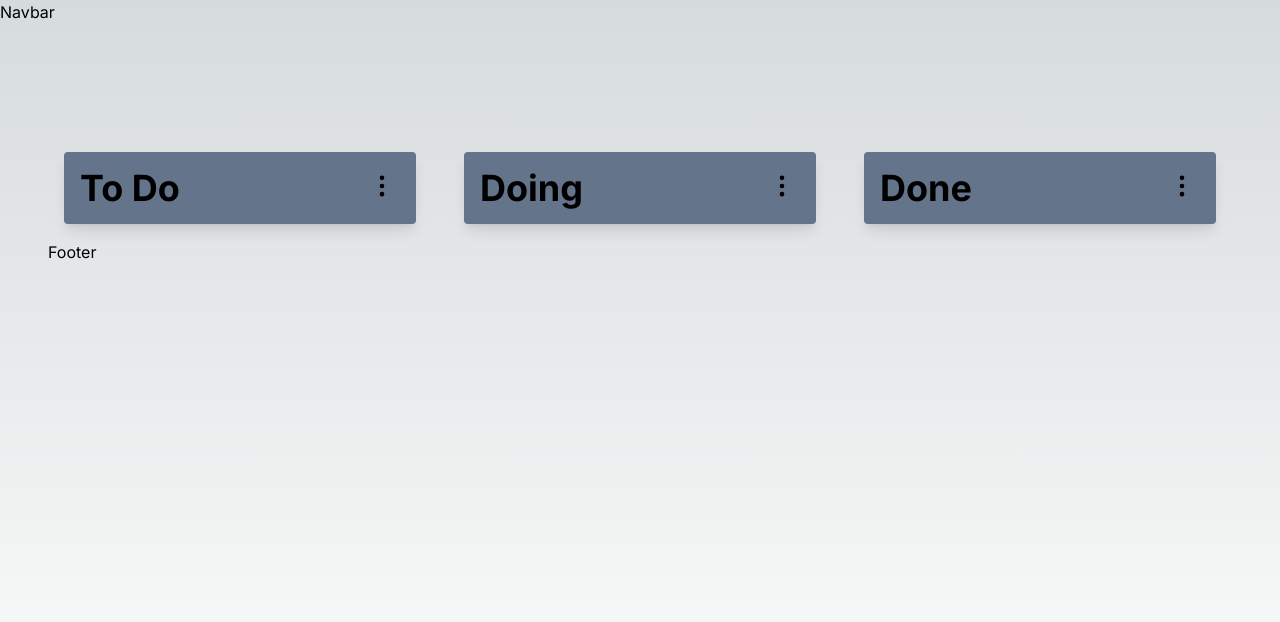
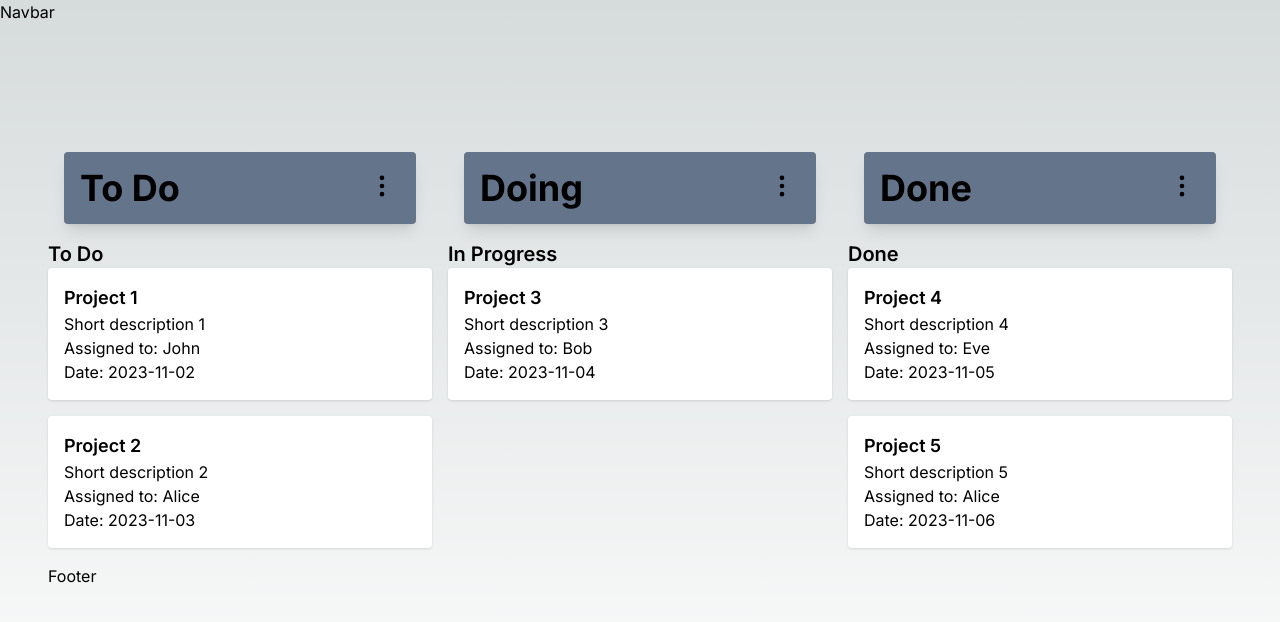
Before and after one commit to lunar-potato/tasky-app, a Next.js app: page / in a window 1280 px wide. Shown: the top 622 px of the page. Built offline with nearby package versions, Linux system fonts and the light colour scheme.

Commit message:
Task Card placeholder

```diff
--- a/src/app/components/TaskCard.jsx
+++ b/src/app/components/TaskCard.jsx
@@ -0,0 +1,73 @@
+import React from "react";
+
+const TaskCard = () => {
+  // Defining tasks
+  const tasks = [
+    { id: 1, projectName: "Project 1", description: "Short description 1", assignedTo: "John", date: "2023-11-02", status: "To Do" },
+    { id: 2, projectName: "Project 2", description: "Short description 2", assignedTo: "Alice", date: "2023-11-03", status: "To Do" },
+    { id: 3, projectName: "Project 3", description: "Short description 3", assignedTo: "Bob", date: "2023-11-04", status: "in-progress" },
+    { id: 4, projectName: "Project 4", description: "Short description 4", assignedTo: "Eve", date: "2023-11-05", status: "done" },
+    { id: 5, projectName: "Project 5", description: "Short description 5", assignedTo: "Alice", date: "2023-11-06", status: "done" },
+
+  ];
+
+  return (
+    <div className="flex space-x-4">
+      <div className="w-1/3">
+        <h2 className="text-xl font-semibold">To Do</h2>
+        <ul>
+          {tasks
+            .filter((task) => task.status === "To Do")
+            .map((task) => (
+              <li key={task.id}>
+                <div className="bg-white p-4 mb-4 rounded shadow">
+                  <h3 className="text-lg font-semibold">{task.projectName}</h3>
+                  <p>{task.description}</p>
+                  <p>Assigned to: {task.assignedTo}</p>
+                  <p>Date: {task.date}</p>
+                </div>
+              </li>
+            ))}
+        </ul>
+      </div>
+
+      <div className="w-1/3">
+        <h2 className="text-xl font-semibold">In Progress</h2>
+        <ul>
+          {tasks
+            .filter((task) => task.status === "in-progress")
+            .map((task) => (
+              <li key={task.id}>
+                <div className="bg-white p-4 mb-4 rounded shadow">
+                  <h3 className="text-lg font-semibold">{task.projectName}</h3>
+                  <p>{task.description}</p>
+                  <p>Assigned to: {task.assignedTo}</p>
+                  <p>Date: {task.date}</p>
+                </div>
+              </li>
+            ))}
+        </ul>
+      </div>
+
+      <div className="w-1/3">
+        <h2 className="text-xl font-semibold">Done</h2>
+        <ul>
+          {tasks
+            .filter((task) => task.status === "done")
+            .map((task) => (
+              <li key={task.id}>
+                <div className="bg-white p-4 mb-4 rounded shadow">
+                  <h3 className="text-lg font-semibold">{task.projectName}</h3>
+                  <p>{task.description}</p>
+                  <p>Assigned to: {task.assignedTo}</p>
+                  <p>Date: {task.date}</p>
+                </div>
+              </li>
+            ))}
+        </ul>
+      </div>
+    </div>
+  );
+};
+
+export default TaskCard;
--- a/src/app/page.js
+++ b/src/app/page.js
@@ -2,6 +2,7 @@ import Image from "next/image";
 import Navbar from "./components/Navbar";
 import Footer from "./components/footer";
 import TaskContainer from "./components/TaskContainer";
+import TaskCard from "./components/TaskCard";
 
 export default function Home() {
   return (
@@ -9,6 +10,7 @@ export default function Home() {
       <Navbar />
       <div className="container px-12 py-4 mx-auto mt-24">
         <TaskContainer />
+        <TaskCard />
         <Footer />
       </div>
     </main>
```
